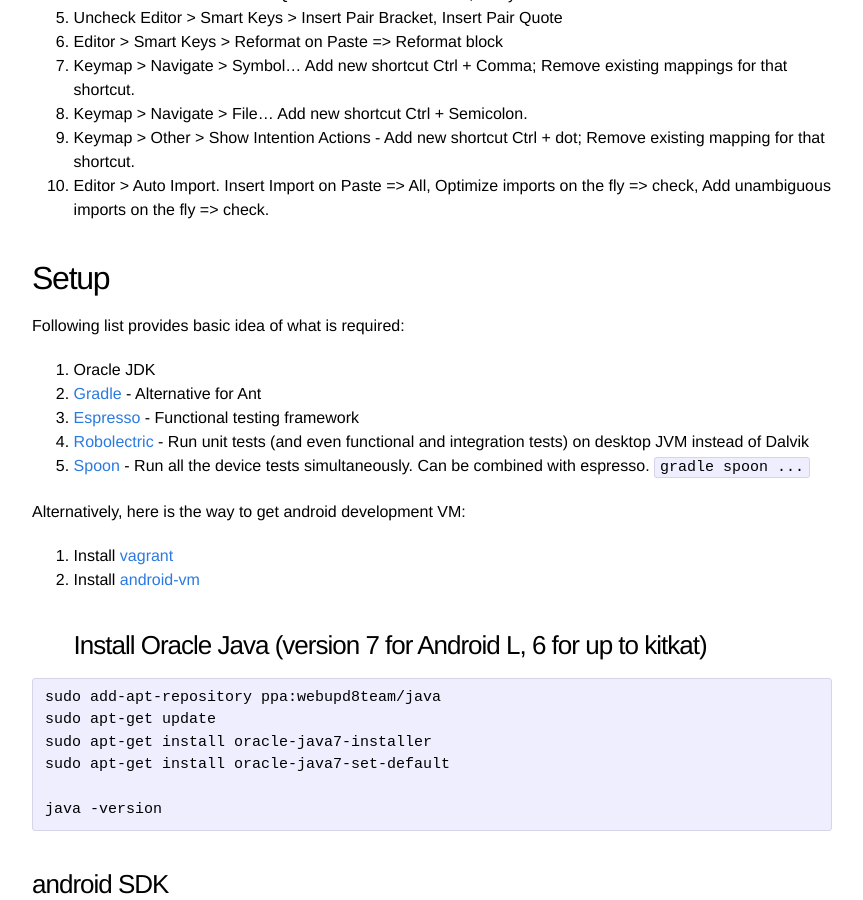
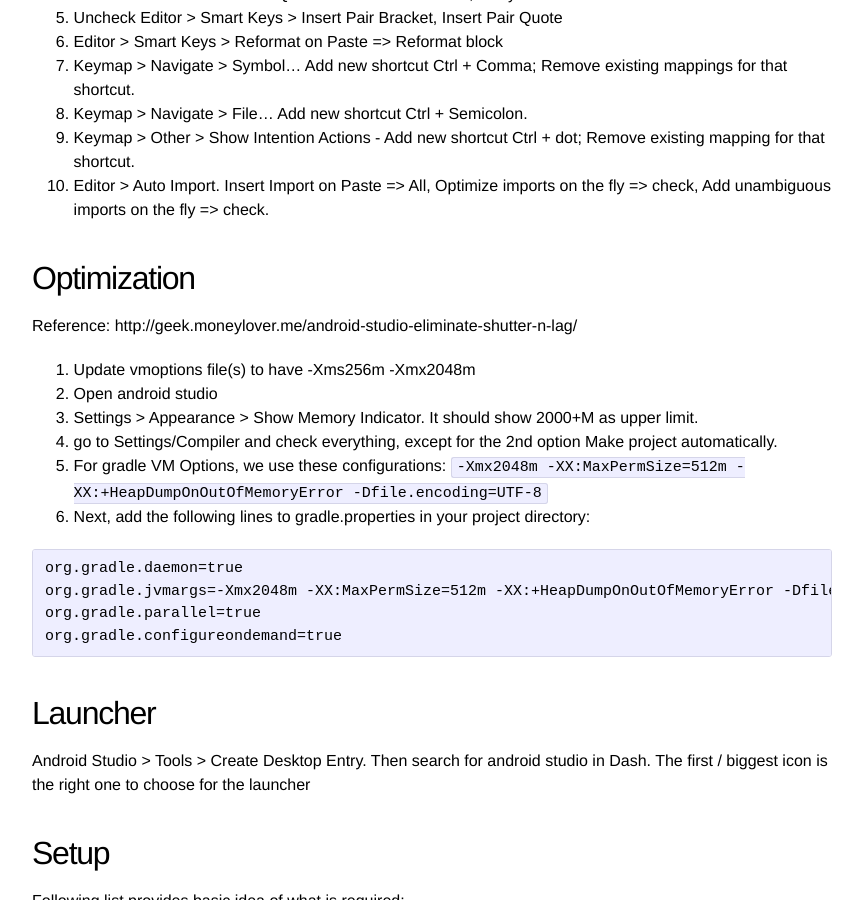
Before and after one commit to ananthp/kurippu, a Jekyll site: the page built from android-development-on-ubuntu.md, in a window 1280 px wide and 900 px high, scrolled down 326 px. Shown: the whole window, without its empty margins (208-1071 px from the left). Built offline with Jekyll 4.4.1, drawn with Linux system fonts in a browser that asks for light colours.

Commit message:
added android studio speed optimization steps

````diff
--- a/android-development-on-ubuntu.md
+++ b/android-development-on-ubuntu.md
@@ -17,6 +17,28 @@ categories: dev linux
 1. Keymap > Other > Show Intention Actions - Add new shortcut Ctrl + dot; Remove existing mapping for that shortcut.
 1. Editor > Auto Import. Insert Import on Paste => All, Optimize imports
    on the fly => check, Add unambiguous imports on the fly => check.
+
+## Optimization
+
+Reference: http://geek.moneylover.me/android-studio-eliminate-shutter-n-lag/
+
+1. Update vmoptions file(s) to have -Xms256m -Xmx2048m
+1. Open android studio
+1. Settings > Appearance > Show Memory Indicator. It should show 2000+M as upper limit.
+1. go to Settings/Compiler and check everything, except for the 2nd option Make project automatically.
+1. For gradle VM Options, we use these configurations: `-Xmx2048m -XX:MaxPermSize=512m -XX:+HeapDumpOnOutOfMemoryError -Dfile.encoding=UTF-8`
+1. Next, add the following lines to gradle.properties in your project directory:
+
+```
+org.gradle.daemon=true
+org.gradle.jvmargs=-Xmx2048m -XX:MaxPermSize=512m -XX:+HeapDumpOnOutOfMemoryError -Dfile.encoding=UTF-8
+org.gradle.parallel=true
+org.gradle.configureondemand=true
+```
+
+## Launcher
+
+Android Studio > Tools > Create Desktop Entry. Then search for android studio in Dash. The first / biggest icon is the right one to choose for the launcher
 
 ## Setup
 
````
